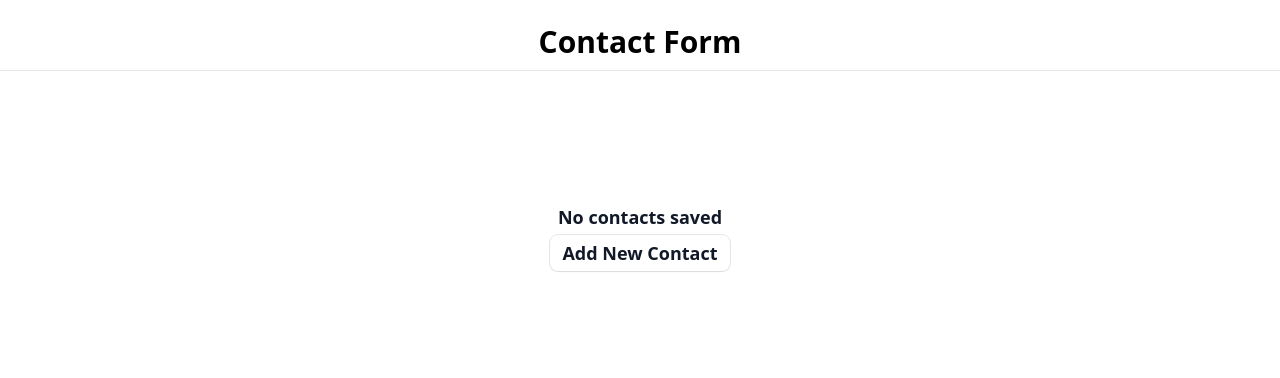
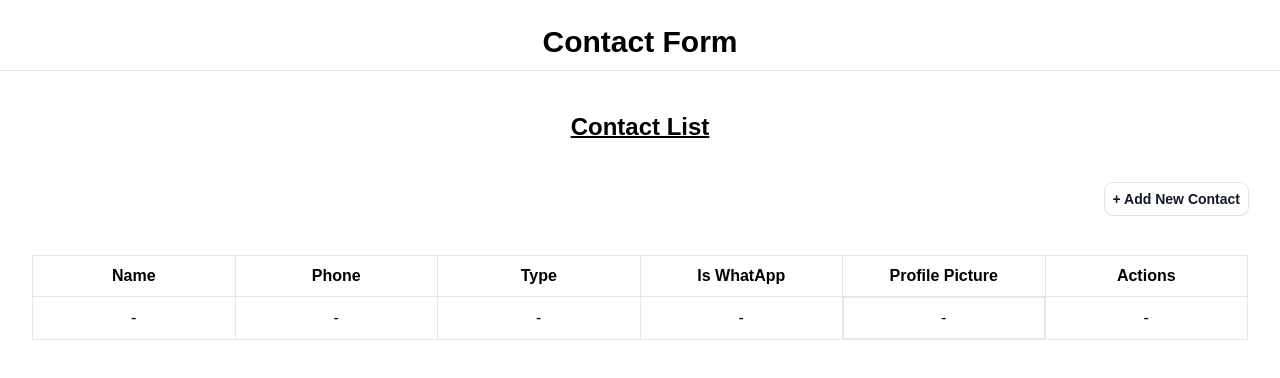
Before and after one commit to JyotiJ-2021/contactform-app, a React (Create React App) app: page / in a window 1280 px wide. Shown: the top 378 px of the page. Built offline with nearby package versions, Linux system fonts and the light colour scheme.

Commit message:
commit o 3-6-2023

```diff
--- a/package.json
+++ b/package.json
@@ -1,5 +1,4 @@
 {
-  "homepage":"contactform-app",
   "name": "contactform-app",
   "version": "0.1.0",
   "private": false,
@@ -7,7 +6,9 @@
     "@testing-library/jest-dom": "^5.16.5",
     "@testing-library/react": "^13.4.0",
     "@testing-library/user-event": "^13.5.0",
+    "bootstrap": "^5.2.3",
     "react": "^18.2.0",
+    "react-bootstrap": "^2.7.2",
     "react-dom": "^18.2.0",
     "react-file-reader": "^1.1.4",
     "react-router-dom": "^6.6.1",
--- a/src/App.js
+++ b/src/App.js
@@ -2,6 +2,7 @@ import AddContact from "./components/AddContact";
 import DisplayContact from "./components/DisplayContact";
 import { Routes, Route, BrowserRouter } from "react-router-dom";
 import UpdateContact from "./components/UpdateContact";
+import Test from "./components/test";
 
 function App() {
   return (
@@ -10,6 +11,7 @@ function App() {
         <Route exact path="/" element={<DisplayContact />} />
         <Route path="/add-contact" element={<AddContact />} />
         <Route path="/edit-contact/:id" element={<UpdateContact />} />
+        <Route path="/test" element={<Test />} />
       </Routes>
     </BrowserRouter>
   );
--- a/src/components/DisplayContact.jsx
+++ b/src/components/DisplayContact.jsx
@@ -73,7 +73,7 @@ function DisplayContact() {
   ];
   let reqs = ["gym", "school", "store"];
 
-  console.log(apartmentHunting(blocks, reqs));
+  // console.log(apartmentHunting(blocks, reqs));
   function apartmentHunting(blocks, reqs) {
     let arr = [];
     for (let i = 0; i < blocks.length; i++) {
@@ -130,32 +130,6 @@ function DisplayContact() {
       <Header />
       <div className="isolate w-full bg-white">
         <main>
-          {data !== null &&
-          data !== undefined &&
-          data !== "" &&
-          data.length <= 0 ? (
-            <div className="align-middle content-center justify-center items-center">
-              <div
-                className=" lg:flex lg:min-w-0 lg:flex-1 lg:justify-center"
-                style={{ marginTop: "10%" }}
-              >
-                <p className="inline-block  px-3 py-1.5 text-lg font-semibold leading-6 text-gray-900  ring-gray-900/10 hover:ring-gray-900/20">
-                  No contacts saved
-                </p>
-              </div>
-              <div className=" lg:flex lg:min-w-0 lg:flex-1 lg:justify-center">
-                <p>
-                  <a
-                    href={`/add-contact`}
-                    target="_self"
-                    className="inline-block rounded-lg px-3 py-1.5 text-lg font-semibold leading-6 text-gray-900 shadow-sm ring-1 ring-gray-900/10 hover:ring-gray-900/20"
-                  >
-                    Add New Contact
-                  </a>
-                </p>
-              </div>
-            </div>
-          ) : (
           <div className="px-6 lg:px-8">
             <div className="mx-auto max-w-3xl pt-20 pb-10 sm:pt-10 sm:pb-10">
               <div>
@@ -189,7 +163,9 @@ function DisplayContact() {
                   </tr>
                 </thead>
                 <tbody>
-                    {data.map((item, index) => {
+                  {data.length > 0 ? (
+                    data.map((item, index) => {
+                      console.log(item.type);
                       return (
                         <tr key={index}>
                           <td className="border px-4 py-2 text-center">
@@ -199,7 +175,7 @@ function DisplayContact() {
                             {item.phone}
                           </td>
                           <td className="border px-4 py-2 text-center">
-                            {item.type === 1 ? "Personal" : "Office"}
+                            {item.type === "1" ? "Personal" : "Office"}
                           </td>
                           <td className="border px-4 py-2 text-center">
                             {item.isWhatsup}
@@ -230,12 +206,23 @@ function DisplayContact() {
                           </td>
                         </tr>
                       );
-                    })}
+                    })
+                  ) : (
+                    <tr>
+                      <td className="border px-4 py-2 text-center">-</td>
+                      <td className="border px-4 py-2 text-center">-</td>
+                      <td className="border px-4 py-2 text-center">-</td>
+                      <td className="border px-4 py-2 text-center">-</td>
+                      <td className="border px-4 py-2 flex justify-center ">
+                        -
+                      </td>
+                      <td className="border px-4 py-2 text-center">-</td>
+                    </tr>
+                  )}
                 </tbody>
               </table>
             </div>
           </div>
-          )}
 
           {message === true ? (
             <div
--- /dev/null
+++ b/src/components/test.jsx
@@ -0,0 +1,68 @@
+import { useEffect, useState } from "react";
+
+export default function App() {
+  const [channel, setChannel] = useState({
+    r: "",
+
+    g: "",
+
+    b: "",
+
+    a: "",
+  });
+
+  const [bg, setBg] = useState();
+
+  const [alpha, setAlpha] = useState(1);
+
+  const randomColor = () => {
+    const rgb = {};
+
+    rgb.r = Math.floor(Math.random() * 256);
+
+    rgb.g = Math.floor(Math.random() * 256);
+
+    rgb.b = Math.floor(Math.random() * 256);
+
+    return rgb;
+  };
+
+  const toggle = () => {
+    const color = randomColor();
+
+    setChannel(color);
+
+    setBg(`rgb(${color.r},${color.g},${color.b},${alpha})`);
+  };
+
+  const opacity = () => {
+    setBg(`rgb(${channel.r},${channel.g},${channel.b},${alpha})`);
+  };
+
+  useEffect(() => {
+    document.body.style.backgroundColor = bg;
+  }, [bg, alpha]);
+
+  console.log(bg);
+
+  return (
+    <>
+      <h1>Random color generator</h1>
+
+      <button onClick={toggle}>Change</button>
+
+      <br />
+
+      <input
+        type="range"
+        min={1}
+        max={10}
+        onChange={(e) => {
+          setAlpha(parseInt(e.target.value) / 10);
+
+          opacity();
+        }}
+      />
+    </>
+  );
+}
--- a/src/index.css
+++ b/src/index.css
@@ -1,3 +1,76 @@
 @tailwind base;
 @tailwind components;
 @tailwind utilities;
+
+
+
+* {
+    box-sizing: border-box;
+    margin: 0;
+    font-family: Arial, Helvetica, sans-serif;
+}
+
+body {
+    display: flex;
+    justify-content: center;
+    align-items: center;
+    max-height: 100vh;
+}
+
+#main {
+    position: relative;
+}
+
+.success-alert {
+    position: absolute;
+    top: -40px;
+    left: 45px;
+    right: 45px;
+    padding: .25rem;
+    text-align: center;
+    border: 1px solid black;
+    border-radius: 5px;
+    background-color: #F3EFE0;
+}
+
+form {
+    display: flex;
+    flex-direction: column;
+    margin-top: 4.5rem;
+    padding: 1rem;
+    border: 1px solid black;
+    border-radius: 10px;
+}
+
+form h1 {
+    margin-bottom: 1rem;
+}
+
+form label {
+    display: block;
+    margin-bottom: .25rem;
+}
+
+form input {
+    display: block;
+    width: 100%;
+    margin-bottom: .25rem;
+    padding: .25rem .5rem;
+}
+
+form p {
+    font-size: .85rem;
+    margin-bottom: .5rem;
+    color: rgb(241, 46, 46);
+}
+
+form button {
+    width: 100%;
+    margin-top: .5rem;
+    padding: .5rem 1rem;
+    font-family: inherit;
+    background-color: #87A2FB;
+    border: 1px solid;
+    border-radius: 5px;
+    cursor: pointer;
+}
```
Also changed, not shown: 1 other file (tests, documents, lock files or other folders). Lines whose indentation alone changed are shown as unchanged.
